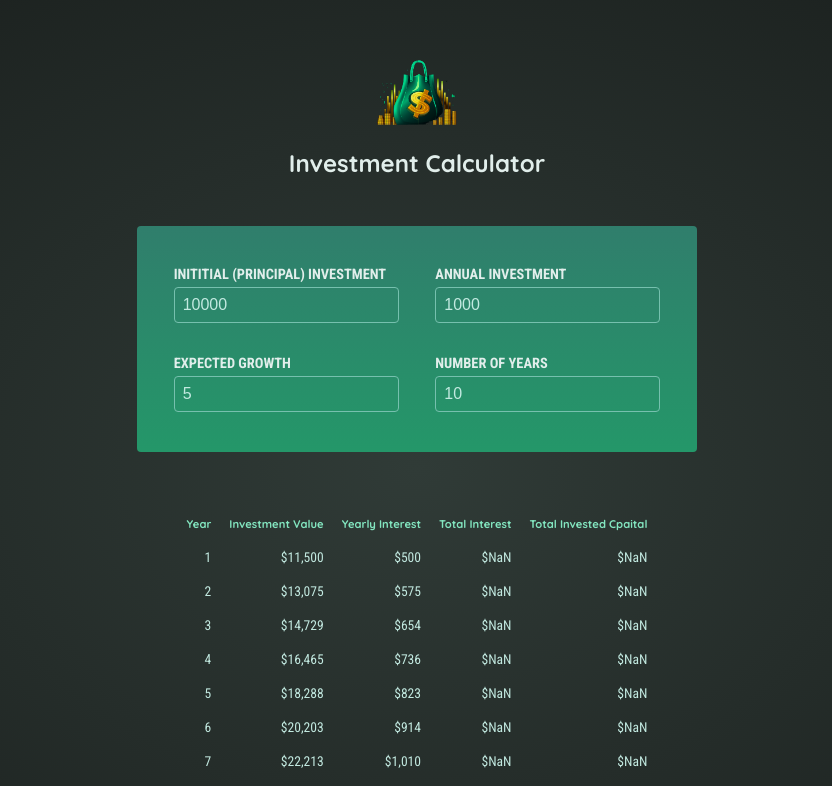
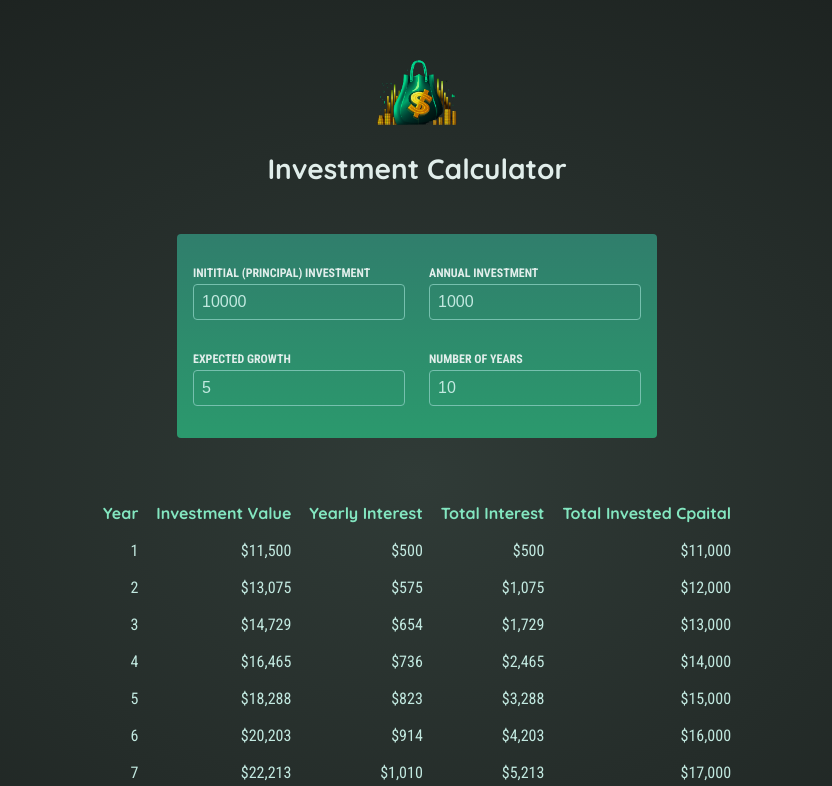
Before and after one commit to Alex-Moeller7/React_InvestmentCalculator, a React (Vite) app: page / in a window 1280 px wide. Shown: the top 786 px of the page, without its empty margins (223-1055 px from the left). Built offline with nearby package versions, Linux system fonts and the light colour scheme.

Commit message:
Results table fixed, user input improvements, spacial design improved

```diff
--- a/src/App.jsx
+++ b/src/App.jsx
@@ -27,11 +27,14 @@ function App() {
     });
   }
 
+  const inputValidation = inputValues.duration >= 1;
+
   return (
     <div>
       <Header />
       <UserInput userInput={inputValues} onChange={handleUserInput} />
-      <Results userInput={inputValues} />
+      {!inputValidation && <p className="center">Please Enter a duration greater than 0</p>}
+      {inputValidation && <Results userInput={inputValues} />}
     </div>
   );
 }
--- a/src/components/Results.jsx
+++ b/src/components/Results.jsx
@@ -27,8 +27,8 @@ export default function Results({ userInput }) {
                 <td>{yearlyData.year}</td>
                 <td>{formatter.format(yearlyData.valueEndOfYear)}</td>
                 <td>{formatter.format(yearlyData.interest)}</td>
-                <td>{formatter.format(yearlyData.totalInterest)}</td>
-                <td>{formatter.format(yearlyData.totalAmountInvested)}</td>
+                <td>{formatter.format(totalInterest)}</td>
+                <td>{formatter.format(totalAmountInvested)}</td>
               </tr>
             );
           })}
--- a/src/components/UserInput.jsx
+++ b/src/components/UserInput.jsx
@@ -7,6 +7,7 @@ export default function UserInput({ onChange, userInput }) {
           <input
             type="number"
             required
+            step="500"
             placeholder="10000"
             value={userInput.initialInvestment}
             onChange={(event) => onChange("initialInvestment", event.target.value)}
@@ -17,6 +18,8 @@ export default function UserInput({ onChange, userInput }) {
           <input
             type="number"
             required
+            min="0"
+            step="100"
             placeholder="1000"
             value={userInput.annualInvestment}
             onChange={(event) => onChange("annualInvestment", event.target.value)}
@@ -29,6 +32,7 @@ export default function UserInput({ onChange, userInput }) {
           <input
             type="number"
             required
+            max="99"
             placeholder="5"
             value={userInput.expectedReturn}
             onChange={(event) => onChange("expectedReturn", event.target.value)}
@@ -39,6 +43,7 @@ export default function UserInput({ onChange, userInput }) {
           <input
             type="number"
             required
+            min="0"
             placeholder="10"
             value={userInput.duration}
             onChange={(event) => onChange("duration", event.target.value)}
--- a/src/index.css
+++ b/src/index.css
@@ -27,15 +27,15 @@ body {
 }
 
 #header h1 {
-  font-size: 1.5rem;
+  font-size: 1.75rem;
 }
 
 #user-input {
-  padding: 1.5rem;
-  max-width: 35rem;
+  padding: 1rem;
+  max-width: 30rem;
   margin: 2rem auto;
   border-radius: 4px;
-  background: linear-gradient(180deg, #307e6c, #249769);
+  background: linear-gradient(180deg, #307e6c, #2b996d);
 }
 
 .input-group {
@@ -48,7 +48,7 @@ body {
   display: block;
   margin-bottom: 0.25rem;
   font-family: "Roboto Condensed", sans-serif;
-  font-size: 0.9rem;
+  font-size: 0.75rem;
   font-weight: bold;
   text-transform: uppercase;
 }
@@ -62,9 +62,6 @@ body {
   color: #c2e9e0;
   font-size: 1rem;
 }
-::placeholder {
-  color: white;
-}
 
 #result {
   max-width: 50rem;
@@ -76,16 +73,20 @@ body {
 }
 
 #result thead {
-  font-size: 0.7rem;
+  font-size: 1rem;
   color: #83e6c0;
 }
 
 #result tbody {
   font-family: "Roboto Condensed", sans-serif;
-  font-size: 0.85rem;
+  font-size: 1rem;
   color: #c2e9e0;
 }
 
 .center {
   text-align: center;
 }
+
+::placeholder {
+  color: white;
+}
```
